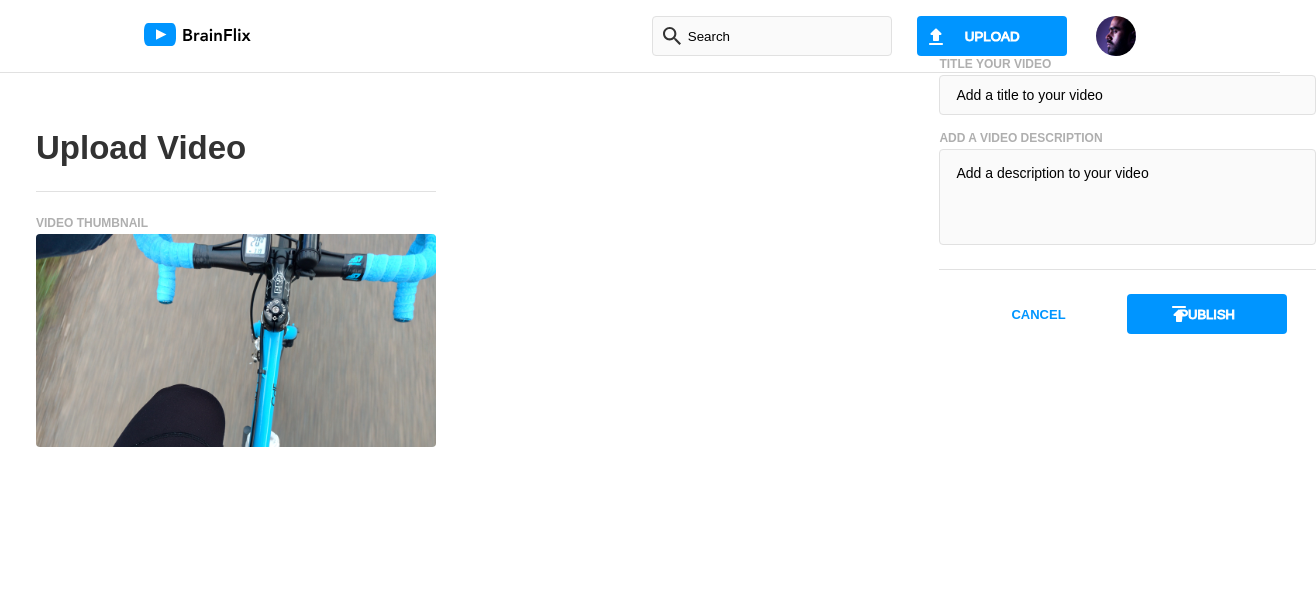
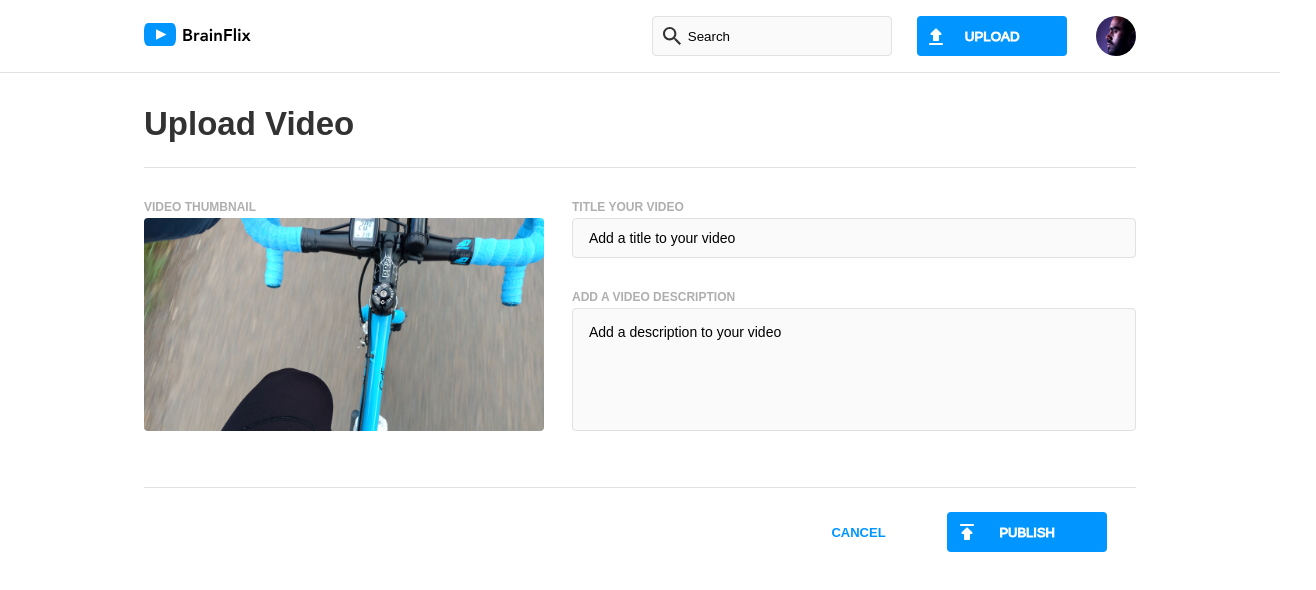
Before and after one commit to karansahi001/karanvir-singh-brainflix, a React (Create React App) app: page /upload in a window 1280 px wide. Shown: the top 590 px of the page, 1316 px wide, since content can reach past the window. Built offline with nearby package versions, Linux system fonts and the light colour scheme.

Commit message:
upload page complete for desktop screen size too

```diff
--- a/src/components/UploadForm/UploadForm.jsx
+++ b/src/components/UploadForm/UploadForm.jsx
@@ -1,14 +1,6 @@
 import './UploadForm.scss';
-import publish from '../../assets/images/icons/publish.svg'
 
 const UploadForm = () => {
-
-  const handleClick = (e) => {
-    e.preventDefault();
-    alert("Upload Complete")
-    window.location.href = "/";
-
-  }
 
   return (
     <form className="upload-form">
@@ -29,13 +21,6 @@ const UploadForm = () => {
         rows="10"
         placeholder="Add a description to your video">
       </textarea>
-      <div className="upload-btns">
-        <i className="upload-btns__publish-icon">
-          <img src={publish} alt="upload" />
-        </i>
-        <button onClick={handleClick} type="submit" className="upload-btns__publish">PUBLISH</button>
-        <p className="upload-btns__cancel">CANCEL</p>
-      </div>
     </form>
   )
 }
--- a/src/components/UploadForm/UploadForm.scss
+++ b/src/components/UploadForm/UploadForm.scss
@@ -6,12 +6,14 @@
     display: flex;
     flex-direction: column;
 
-    @include tablet{
+    @include tablet {
         margin: -1rem 2.25rem 2rem 2.25rem;
     }
 
-    @include desktop{
+    @include desktop {
         width: 100%;
+        margin: 0 9rem 2rem 1.75rem;
+
     }
 
     &__labels {
@@ -22,9 +24,13 @@
 
         &:last-of-type {
             margin-top: 1rem;
+
+            @include desktop {
+                margin-top: 2rem;
+            }
         }
 
-        @include tablet{
+        @include tablet {
             font-size: $label-tablet;
         }
     }
@@ -45,7 +51,7 @@
             color: $darkblack;
         }
 
-        @include tablet{
+        @include tablet {
             @include tablet-body-font;
             height: 2.5rem;
             padding: 1rem;
@@ -69,71 +75,15 @@
             color: $darkblack;
         }
 
-        @include tablet{
+        @include tablet {
             @include tablet-body-font;
             padding-left: 1rem;
         }
-    }
 
-}
+        @include desktop {
+            height: 7.7rem;
 
-.upload-btns {
-    text-align: center;
-
-    @include tablet{
-        border-top: 1px solid $mercury;
-        margin-top: 1.5rem;
-        padding-top: 1.5rem;
-        display: flex;
-        flex-direction: row-reverse;
-        align-items: center;
-    }
-
-    &__publish-icon {
-        position: absolute;
-        margin: 2rem 0 0 1rem;
-
-        @include tablet{
-            margin: 0.2rem 7.8rem 0 0;
-        }
-    }
-
-    &__publish {
-        font-size: $sub-head-font-mobile;
-        margin: 1.5rem 0 1rem 0;
-        height: 2.5rem;
-        width: 100%;
-        background-color: $blue;
-        border: 0;
-        border-radius: 0.25rem;
-        color: white;
-        padding: 0.75rem;
-        -webkit-text-stroke-width: 1px;
-        -webkit-text-stroke-color: white;
-
-        &:hover {
-            background-color: $darkblue;
         }
 
-        @include tablet {
-            width: 10rem;
-            padding: 0 2rem;
-            margin: 0 0 0 1.5rem;
-        }
-
-        @include desktop {
-            margin: 0 1.8rem 0 1.6rem;
-        }
-    }
-
-    &__cancel{
-        font-size: $sub-head-font-mobile;
-        margin: 1rem 0 2rem 0;
-        font-weight: bold;
-        color: $blue;
-
-        @include tablet{
-            margin: 0 2.25rem 0 0;
-        }
     }
 }
--- a/src/pages/Upload/Upload.jsx
+++ b/src/pages/Upload/Upload.jsx
@@ -1,19 +1,34 @@
 import uploadImage from '../../assets/images/Upload-video-preview.jpg';
 import UploadForm from '../../components/UploadForm/UploadForm';
+import publish from '../../assets/images/icons/publish.svg'
 import './Upload.scss'
 
 const Upload = () => {
+
+  const handleClick = (e) => {
+    e.preventDefault();
+    alert("Upload Complete")
+    window.location.href = "/";
+  }
+
   return (
     <>
-      <main className="upload">
-        <section className="upload-hero">
-          <h1 className="upload-hero__head">Upload Video</h1>
-          <p className="upload-hero__label">VIDEO THUMBNAIL</p>
-          <img className="upload-hero__img" src={ uploadImage } alt="Upload video preview" />
-        </section>
-        <section>
+      <main className="upload-sec">
+        <h1 className="upload-sec__head">Upload Video</h1>
+        <section className="upload">
+          <section className="upload-hero">
+            <p className="upload-hero__label">VIDEO THUMBNAIL</p>
+            <img className="upload-hero__img" src={uploadImage} alt="Upload video preview" />
+          </section>
           <UploadForm />
         </section>
+        <footer className="upload-btns">
+          <i className="upload-btns__publish-icon">
+            <img src={publish} alt="upload" />
+          </i>
+          <button onClick={handleClick} type="submit" className="upload-btns__publish">PUBLISH</button>
+          <p className="upload-btns__cancel">CANCEL</p>
+        </footer>
       </main>
     </>
   )
--- a/src/pages/Upload/Upload.scss
+++ b/src/pages/Upload/Upload.scss
@@ -1,52 +1,147 @@
 @use '../../styles/partials/mixins' as *;
 @use '../../styles/partials/variables' as *;
 
-header{
+header {
     border-bottom: 1px solid $mercury;
 }
 
-.upload{
-    display: flex;
-    justify-content: space-between;
-    &-hero{
+.upload-sec {
+
+    &__head {
+        margin: 1.5rem 1rem 1rem 1rem;
+        @include head-font-mobile;
+
+        @include tablet {
+            @include head-font-tablet;
+            padding-bottom: 1.5rem;
+            margin: 2rem 2.25rem;
+            border-bottom: 1px solid $mercury;
+        }
+
+        @include desktop {
+            margin: 2rem 9rem;
+        }
+    }
+}
+
+.upload {
+
+    @include desktop {
+        display: flex;
+        align-items: flex-start;
+    }
+
+    &-hero {
         margin: 1rem;
 
-        @include tablet{
+        @include tablet {
             margin: 2rem 2.25rem;
         }
 
-        &__head{
-            margin: 1.5rem 0 1rem 0;
-            @include head-font-mobile;
-
-            @include tablet{
-                @include head-font-tablet;
-                padding-bottom: 1.5rem;
-                border-bottom: 1px solid $mercury;
-            }
+        @include desktop {
+            margin: 0 0 0 9rem;
         }
 
-        &__label{
+        &__label {
             font-size: 0.625rem;
             font-weight: bold;
             color: $silver;
             margin-bottom: 0.25rem;
 
-            @include tablet{
+            @include tablet {
                 font-size: $label-tablet;
                 margin-top: 1.5rem;
             }
+
+            @include desktop {
+                margin-top: 0;
+            }
         }
 
-        &__img{
+        &__img {
             width: 100%;
             background-color: $mercury;
             border-radius: 0.25rem;
             border: 0;
 
-            @include tablet{
+            @include tablet {
                 max-width: 25rem;
+            }
+
+            @include desktop {
+                width: 25rem;
             }
         }
     }
+
 }
+
+.upload-btns {
+    text-align: center;
+    margin: 0 1rem;
+
+    @include tablet {
+        border-top: 1px solid $mercury;
+        margin: 1.5rem 2.25rem;
+        padding-top: 1.5rem;
+        display: flex;
+        flex-direction: row-reverse;
+        align-items: center;
+    }
+
+    @include desktop {
+        margin: 1.5rem 9rem;
+    }
+
+    &__publish-icon {
+        position: absolute;
+        margin: 2rem 0 0 1rem;
+
+        @include tablet {
+            margin: 0.2rem 7.8rem 0 0;
+        }
+
+        @include desktop {
+            margin: 0.2rem 9.8rem 0 0;
+        }
+    }
+
+    &__publish {
+        font-size: $sub-head-font-mobile;
+        margin: 1.5rem 0 1rem 0;
+        height: 2.5rem;
+        width: 100%;
+        background-color: $blue;
+        border: 0;
+        border-radius: 0.25rem;
+        color: white;
+        padding: 0.75rem;
+        -webkit-text-stroke-width: 1px;
+        -webkit-text-stroke-color: white;
+
+        &:hover {
+            background-color: $darkblue;
+        }
+
+        @include tablet {
+            width: 10rem;
+            padding: 0 2rem;
+            margin: 0 0 0 1.5rem;
+        }
+
+        @include desktop {
+            margin: 0 1.8rem 0 1.6rem;
+        }
+    }
+
+    &__cancel {
+        font-size: $sub-head-font-mobile;
+        margin: 1rem 0 2rem 0;
+        font-weight: bold;
+        color: $blue;
+
+        @include tablet {
+            margin: 0 2.25rem 0 0;
+        }
+    }
+}
```
